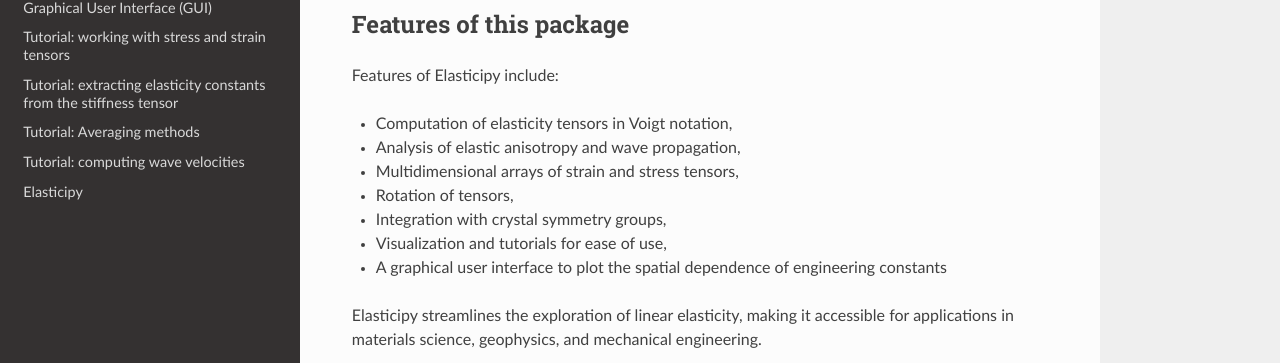
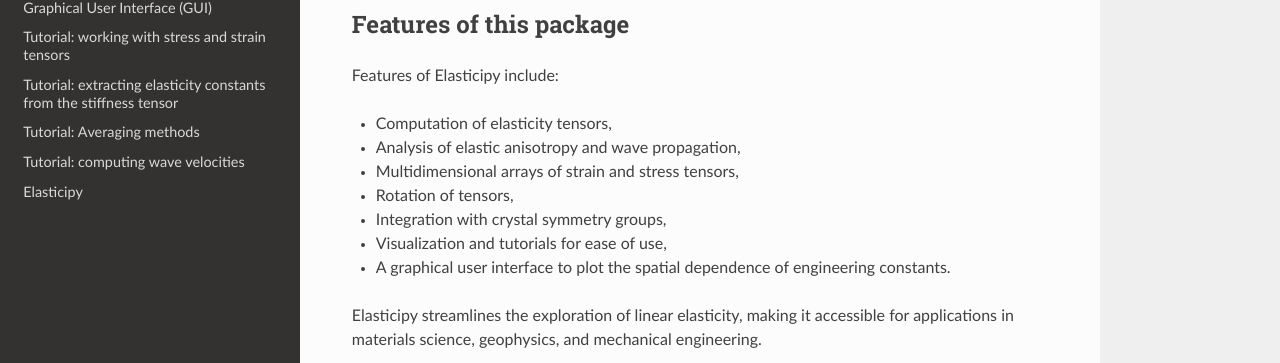
Before and after one commit to DorianDepriester/Elasticipy, a Sphinx documentation site: the page built from docs/source/index.rst, in a window 1280 px wide and 900 px high, scrolled down 1530 px. Shown: the part 144-507 px from the top of the window. Built offline with Sphinx 7.4.7 and the Read the Docs theme 3.1.0, drawn with Linux system fonts in a browser that asks for light colours.

Commit message:
Add missing trailing dot at end of sentence

```diff
--- a/docs/source/index.rst
+++ b/docs/source/index.rst
@@ -115,13 +115,13 @@
 
 Features of Elasticipy include:
 
-- Computation of elasticity tensors in Voigt notation,
+- Computation of elasticity tensors,
 - Analysis of elastic anisotropy and wave propagation,
 - Multidimensional arrays of strain and stress tensors,
 - Rotation of tensors,
 - Integration with crystal symmetry groups,
 - Visualization and tutorials for ease of use,
-- A graphical user interface to plot the spatial dependence of engineering constants
+- A graphical user interface to plot the spatial dependence of engineering constants.
 
 Elasticipy streamlines the exploration of linear elasticity, making it accessible for applications in materials science,
 geophysics, and mechanical engineering.
```
